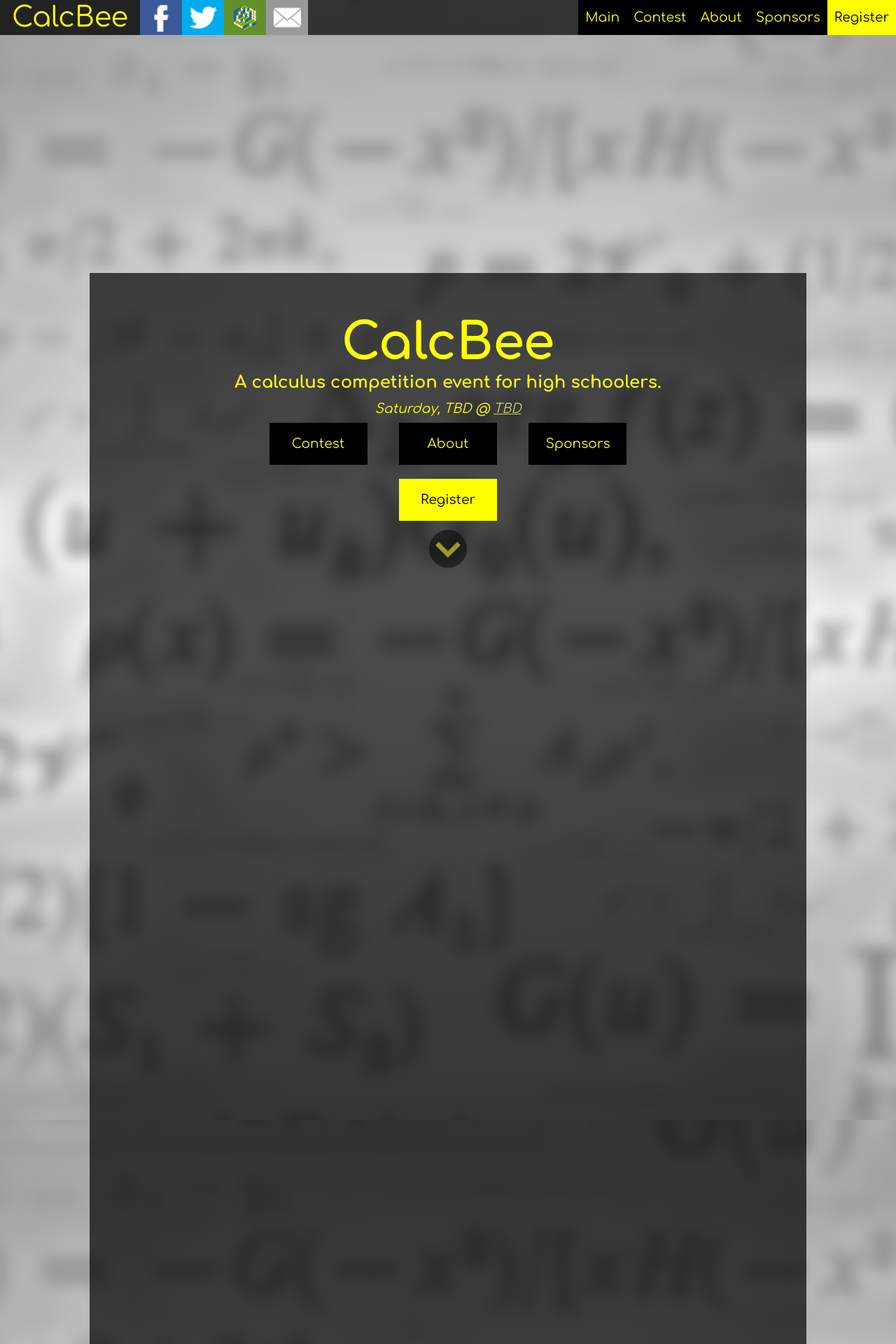
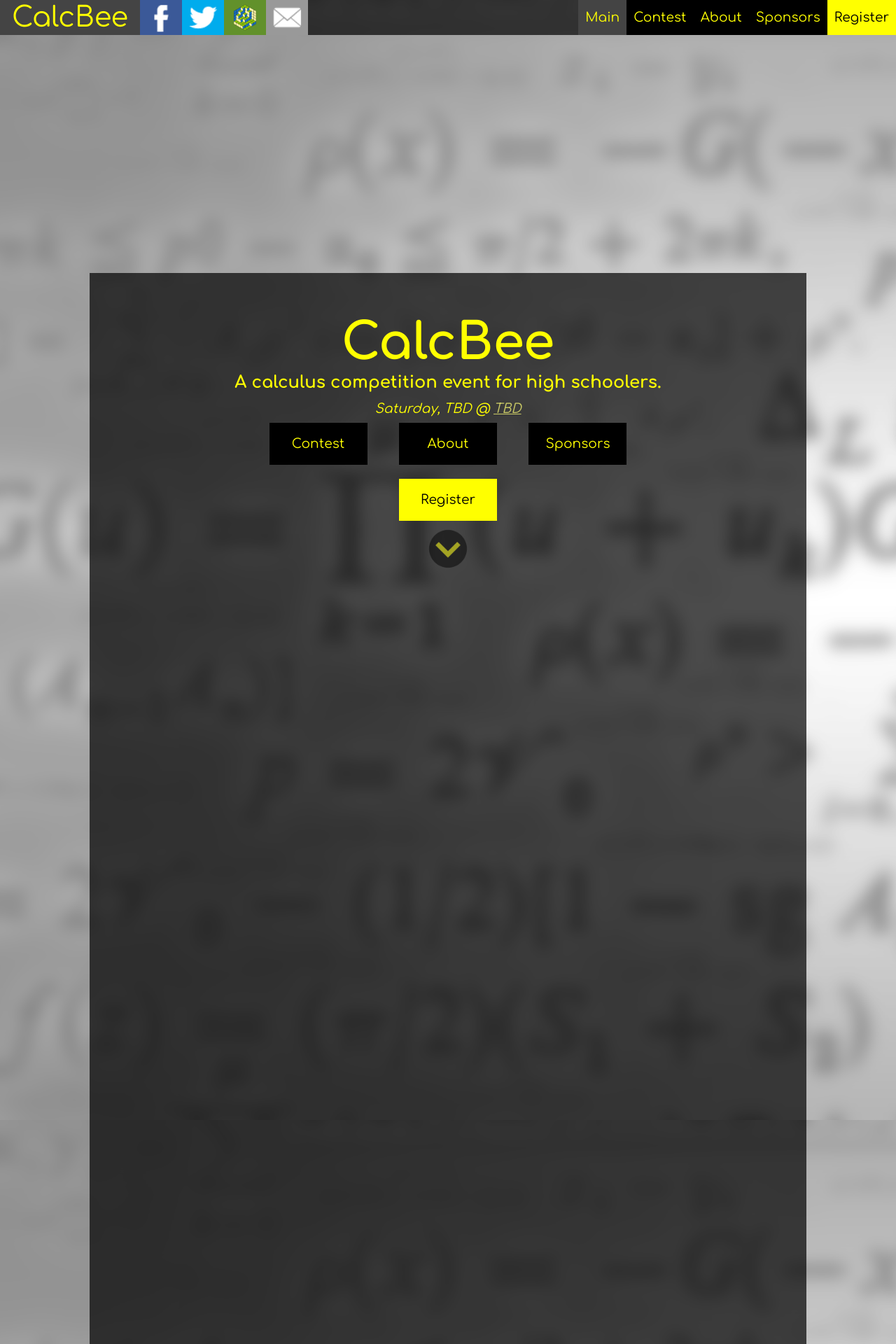
Before and after one commit to cchan/calcbee, a PHP site: page / in a window 1280 px wide. Shown: the top 1920 px of the page at 70% size. Run offline with PHP 8.4, Linux system fonts and the light colour scheme; some libraries are stand-ins or nearby versions.

Commit message:
JS highlighting nav thing works.

```diff
--- a/index.html
+++ b/index.html
@@ -53,7 +53,8 @@
 
 <!--Layout concept derived and modified from http://lexhack.org-->
 <div id="wrapper">
-	<section id="title"><div>
+	<a class="anchor" id="title"></a>
+	<section id="titlesection"><div>
 		<a class='header' href='#title'>CalcBee</a>
 		<div style="font-weight:700;font-size:1.3em;margin-bottom:0.6em;margin-top:-0.3em">A calculus competition event for high schoolers.</div>
 		<div style="font-style:italic;">Saturday, TBD @ <a href="#" class='plainlink'>TBD</a></div>
@@ -224,11 +225,13 @@
 		$w.css('background-position','0 '+(1600-$w.scrollTop()/4)+'px');
 
 		//highlighting navbar items
-		cmp with tops of each anchorlink.
+		//cmp with tops of each anchorlink.
 		$a=$(".anchor");
+
 		$a.each(function(){
-			if($(this).offset().top>$w.offset().top){
-				$('#navbar a[href^="'+$a.itemBefore(this).href+'"]').hover();//uh
+			if($(this).offset().top > -200){//Half min-height of .content
+				$('#navbar a[href^="#"]').removeClass("hover");
+				$('#navbar a[href^="#'+$(this).attr("id")+'"]').addClass("hover");//$a.eq($a.index($(this))-1).attr("id")
 				return false;
 			}
 		});
--- a/style.css
+++ b/style.css
@@ -50,8 +50,8 @@
 	-ms-transition:all 0.5s;
 	transition:all 0.5s;
 }
-.bg.h:hover{background-color:#222;}
-.bgr.h:hover{background-color:#ffb;}
+.bg.h:hover, .bg.h.hover{background-color:#444;}
+.bgr.h:hover, .bgr.h.hover{background-color:#ffb;}
 
 /*The fixed thing at the top.*/
 #navbar{
@@ -104,15 +104,15 @@
 }
 
 /*Title slide*/
-#title{width:100%;height:100%;}
-#title>div{
+section#titlesection{width:100%;height:100%;}
+section#titlesection>div{
 	position:absolute;
 	top:15%;bottom:15%;
 	left:10%;right:10%;
 	background-color:rgba(0,0,0,0.7);
 	padding:50px;
 }
-#title a.header{color:#ff0;}/*It turns the :visited color. Hacky but the easiest way.*/
+section#titlesection a.header{color:#ff0;}/*It turns the :visited color. Hacky but the easiest way.*/
 .btn{
 	display:inline-block;
 	width:140px;
```
